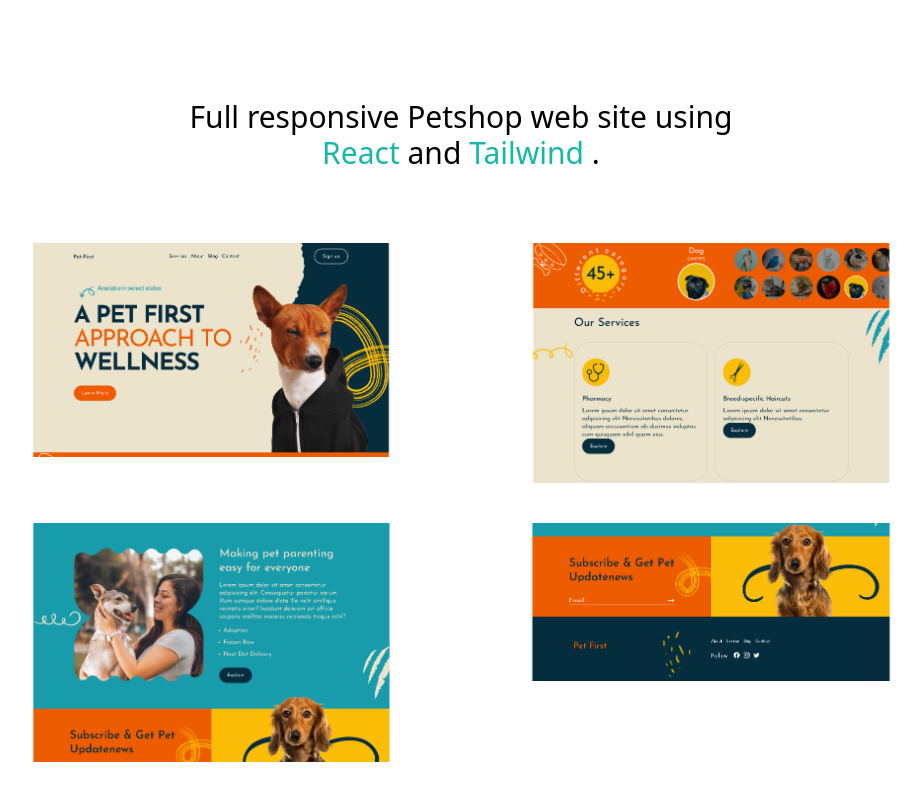
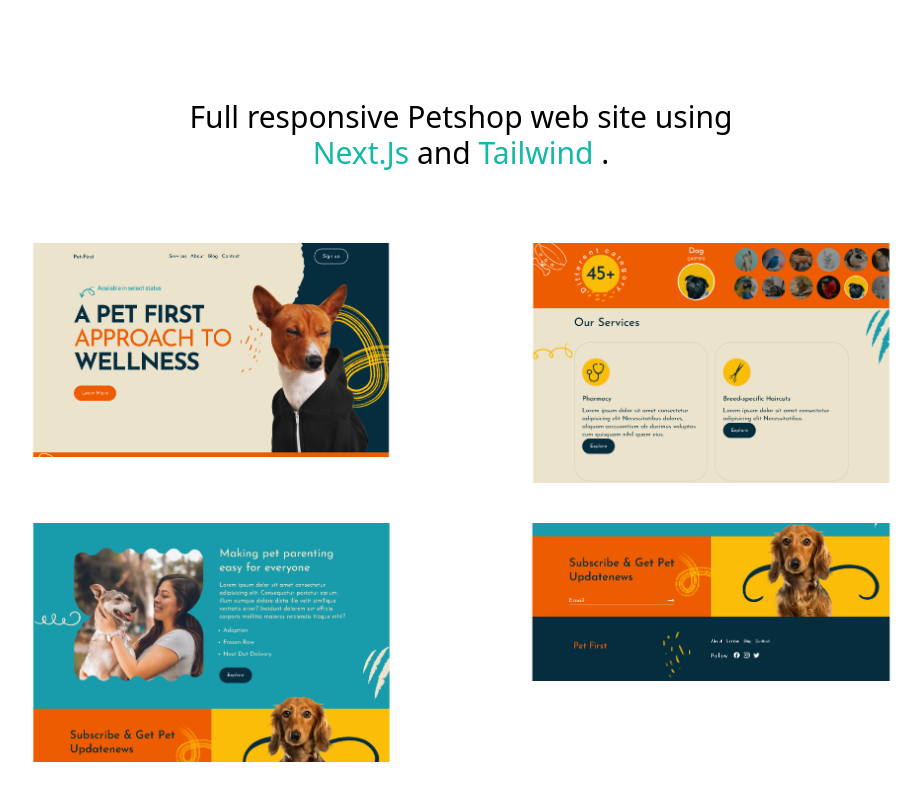
Before and after one commit to imrulii/david-portfolio, a Next.js app: page / in a window 1280 px wide. Shown: the part 4451-5251 px from the top of the page, without its empty margins (179-1101 px from the left). Built offline with nearby package versions, Linux system fonts and the light colour scheme.

Commit message:
changing title

```diff
--- a/pages/index.js
+++ b/pages/index.js
@@ -328,7 +328,7 @@ export default function Home() {
               <h3 className="text-3xl py-8 max-w-xl mx-auto dark:text-white">
                  Full responsive Petshop web site using{" "}
                 <span className="text-teal-500">
-                  React{" "}
+                  Next.Js{" "}
                 </span>
                 and <span className="text-teal-500">Tailwind </span>.{" "}
               </h3>
```
